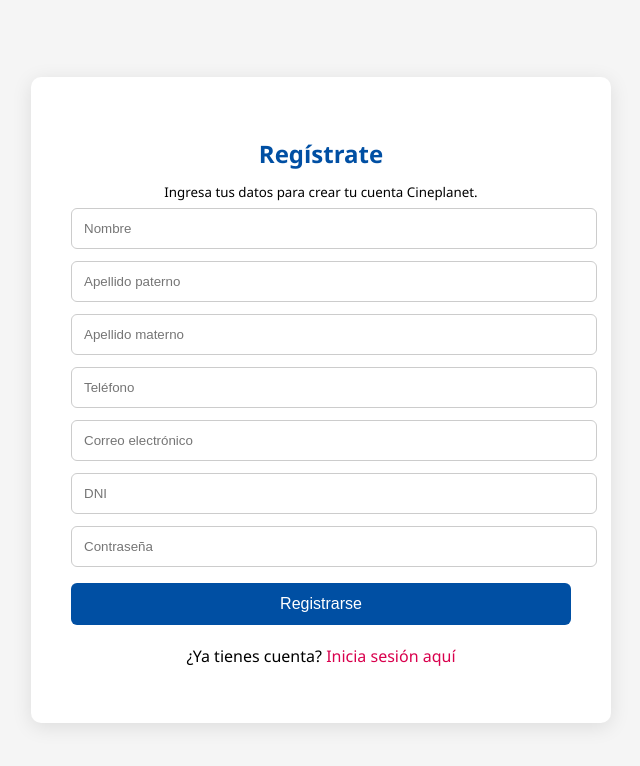
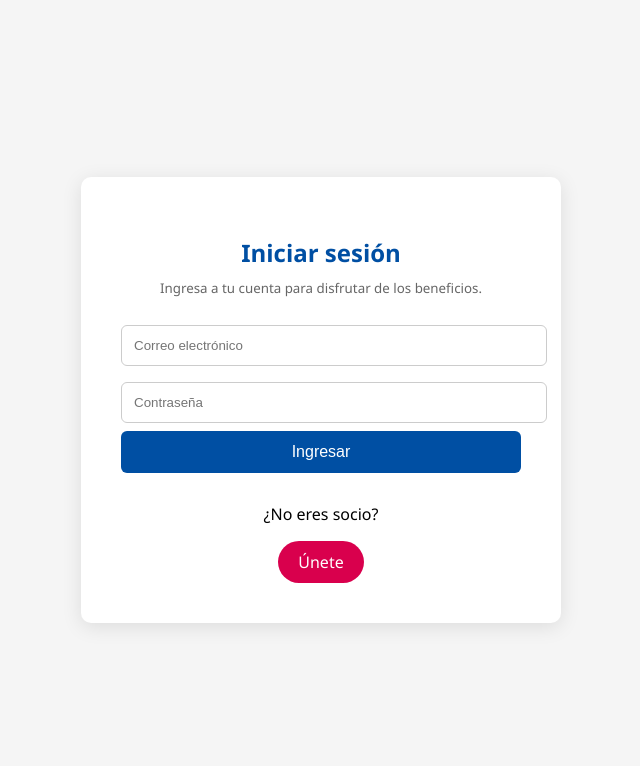
Before and after one commit to maplecongit/Cineplanet, a PHP site: page /mvc/login.php in a window 1280 px wide. Shown: the top 766 px of the page, without its empty margins (319-959 px from the left). Run offline with PHP 8.4, Linux system fonts and the light colour scheme; a stand-in replaces the project's code that opens the database connection.

Commit message:
login.php

```diff
--- a/login.php
+++ b/login.php
@@ -1,37 +1,42 @@
 <?php
+session_start();
 include 'conexion.php';
 
 if ($_SERVER["REQUEST_METHOD"] == "POST") {
-    $nombre = $_POST["nombre"];
-    $apellido_paterno = $_POST["apellido_paterno"];
-    $apellido_materno = $_POST["apellido_materno"];
-    $telefono = $_POST["telefono"];
     $correo = $_POST["correo"];
-    $dni = $_POST["dni"];
-    $password = password_hash($_POST["password"], PASSWORD_DEFAULT);
+    $password = $_POST["password"];
 
-    $sql = "INSERT INTO cliente (nombre, apellido_paterno, apellido_materno, telefono, correo, dni, password)
-            VALUES (?, ?, ?, ?, ?, ?, ?)";
+    $sql = "SELECT id_cliente, password, nombre FROM cliente WHERE correo = ?";
     $stmt = $conn->prepare($sql);
-    $stmt->bind_param("sssssss", $nombre, $apellido_paterno, $apellido_materno, $telefono, $correo, $dni, $password);
+    $stmt->bind_param("s", $correo);
+    $stmt->execute();
+    $result = $stmt->get_result();
 
-    if ($stmt->execute()) {
-        $success = "✅ Registro exitoso. <a href='login.php'>Iniciar sesión</a>";
+    if ($result->num_rows === 1) {
+        $cliente = $result->fetch_assoc();
+
+        if (password_verify($password, $cliente['password'])) {
+            $_SESSION['id_cliente'] = $cliente['id_cliente'];
+            $_SESSION['nombre'] = $cliente['nombre'];
+            header("Location: index.php");
+            exit;
+        } else {
+            echo "Contraseña incorrecta.";
+        }
     } else {
-        $error = "❌ Error: " . $stmt->error;
+        echo "Correo no encontrado.";
     }
 
     $stmt->close();
 }
 ?>
 
-
-<!-- Formulario de Registro -->
+<!-- Formulario HTML -->
 <!DOCTYPE html>
 <html lang="es">
 <head>
     <meta charset="UTF-8">
-    <title>Registro - Cineplanet</title>
+    <title>Iniciar sesión - Cineplanet</title>
     <style>
         body {
             font-family: 'Segoe UI', sans-serif;
@@ -43,13 +48,13 @@ if ($_SERVER["REQUEST_METHOD"] == "POST") {
             background: #f5f5f5;
             margin: 0;
         }
-        .register-box {
+        .login-box {
             background: #fff;
             padding: 40px;
             border-radius: 10px;
             box-shadow: 0 4px 20px rgba(0,0,0,0.1);
             text-align: center;
-            max-width: 500px;
+            max-width: 400px;
             width: 100%;
         }
         h2 {
@@ -59,7 +64,7 @@ if ($_SERVER["REQUEST_METHOD"] == "POST") {
         input {
             width: 100%;
             padding: 12px;
-            margin: 6px 0;
+            margin: 8px 0;
             border: 1px solid #ccc;
             border-radius: 6px;
         }
@@ -72,52 +77,46 @@ if ($_SERVER["REQUEST_METHOD"] == "POST") {
             border-radius: 6px;
             cursor: pointer;
             font-size: 16px;
-            margin-top: 10px;
         }
         button:hover {
             background: #003974;
         }
-        .login-link {
-            margin-top: 20px;
+        .register-section {
+            margin-top: 30px;
         }
-        .login-link a {
+        .register-section a {
             text-decoration: none;
-            color: #d9004d;
+            background: #d9004d;
+            color: white;
+            padding: 10px 20px;
+            border-radius: 30px;
+            display: inline-block;
         }
-        .mensaje {
-            margin: 10px 0;
-            color: green;
+        .register-section a:hover {
+            background: #b8003f;
         }
-        .error {
-            margin: 10px 0;
-            color: red;
+        small {
+            display: block;
+            margin-bottom: 20px;
+            color: #666;
         }
     </style>
 </head>
 <body>
 
-<div class="register-box">
-    <h2>Regístrate</h2>
-    <small>Ingresa tus datos para crear tu cuenta Cineplanet.</small>
+<div class="login-box">
+    <h2>Iniciar sesión</h2>
+    <small>Ingresa a tu cuenta para disfrutar de los beneficios.</small>
 
-    <?php
-        if (isset($success)) echo "<p class='mensaje'>$success</p>";
-        if (isset($error)) echo "<p class='error'>$error</p>";
-    ?>
-
-    <form method="post">
-        <input type="text" name="nombre" placeholder="Nombre" required>
-        <input type="text" name="apellido_paterno" placeholder="Apellido paterno" required>
-        <input type="text" name="apellido_materno" placeholder="Apellido materno" required>
-        <input type="text" name="telefono" placeholder="Teléfono" required>
+    <form method="POST">
         <input type="email" name="correo" placeholder="Correo electrónico" required>
-        <input type="text" name="dni" placeholder="DNI" required>
         <input type="password" name="password" placeholder="Contraseña" required>
-        <button type="submit">Registrarse</button>
+        <button type="submit">Ingresar</button>
     </form>
 
-    <div class="login-link">
-        <p>¿Ya tienes cuenta? <a href="login.php">Inicia sesión aquí</a></p>
+    <div class="register-section">
+        <p>¿No eres socio?</p>
+        <a href="registro.php">Únete</a>
     </div>
 </div>
 
```
